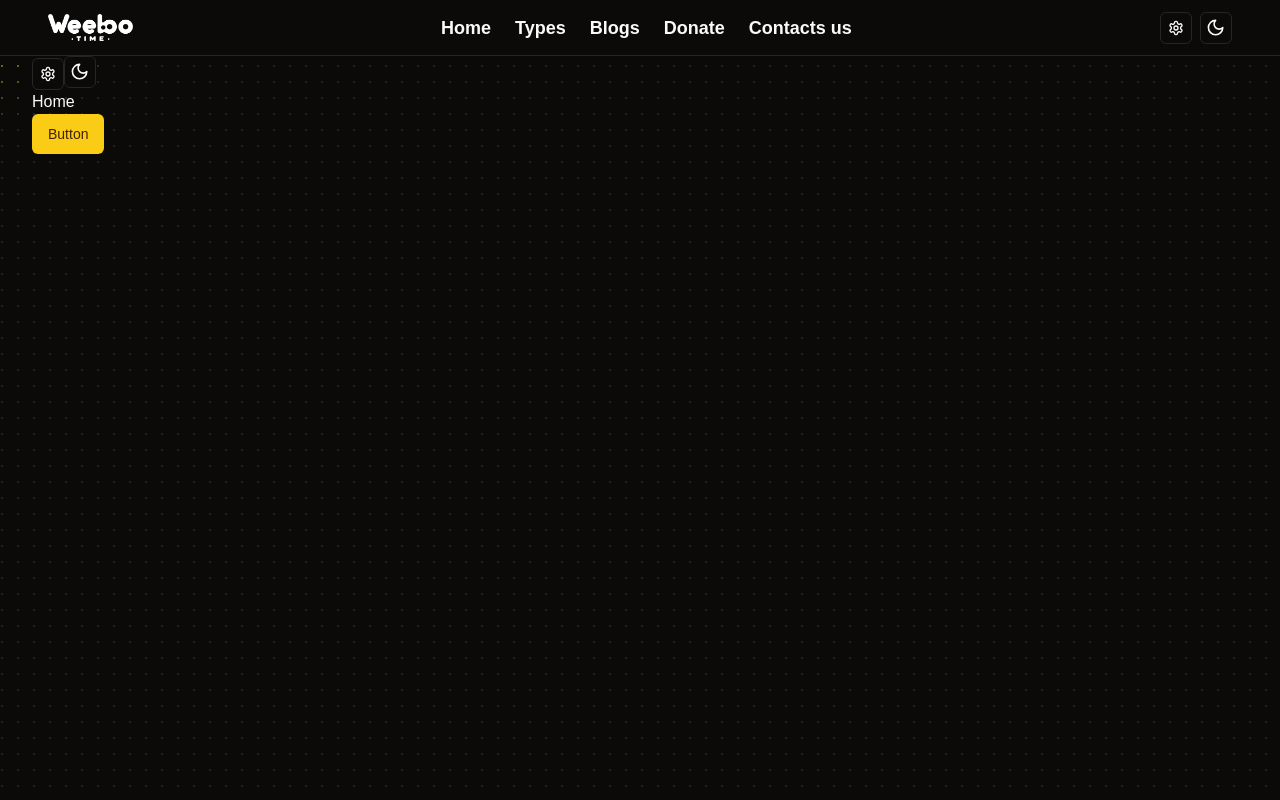
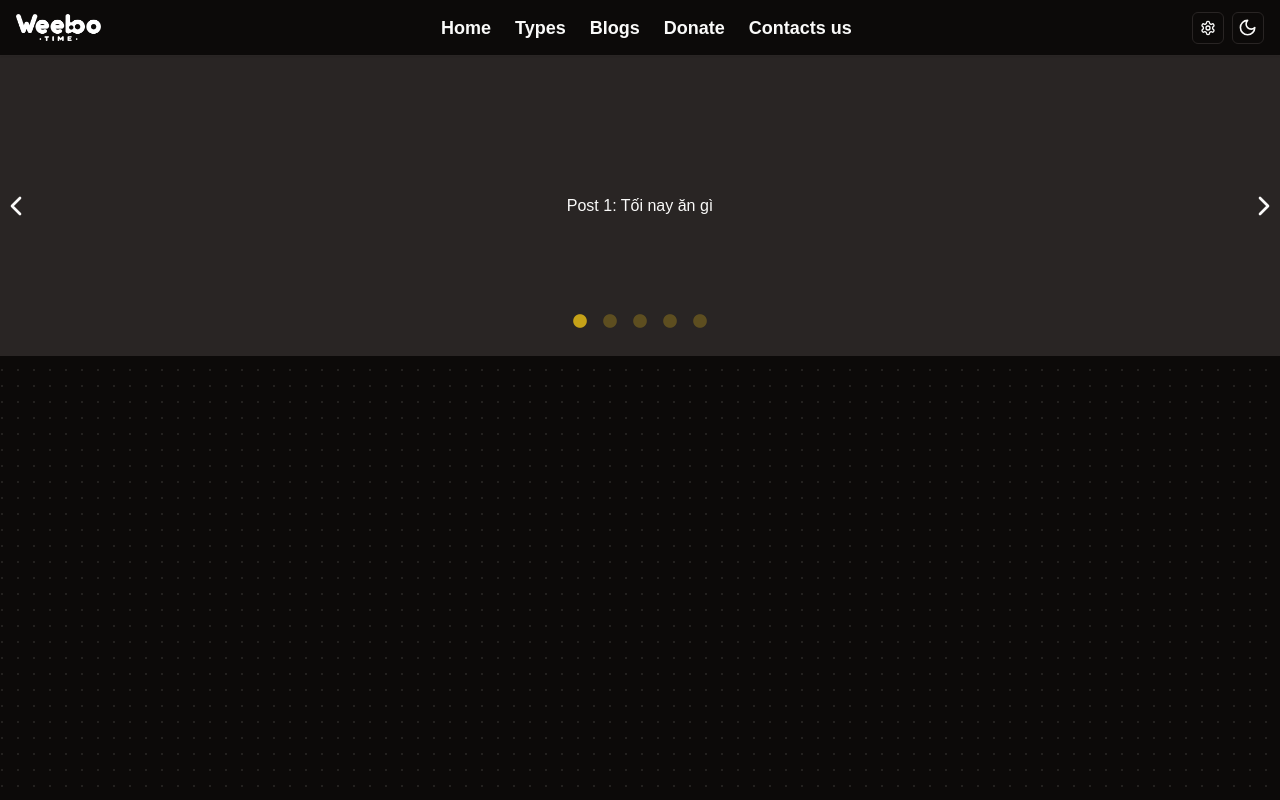
Before and after one commit to phucle297/wb-fe, a React (Vite) app: page / in a window 1280 px wide. Shown: the top 800 px of the page. Built offline with nearby package versions, Linux system fonts and the light colour scheme; a web font is replaced by a local one.

Commit message:
feat: carousel

```diff
--- a/package.json
+++ b/package.json
@@ -67,9 +67,11 @@
     "react-i18next": "^13.5.0",
     "react-redux": "^9.0.2",
     "react-router-dom": "^6.20.1",
+    "react-slick": "^0.29.0",
     "sanitize.css": "^13.0.0",
     "sass": "^1.69.5",
     "scss": "^0.2.4",
+    "slick-carousel": "^1.8.1",
     "statuses": "^2.0.1",
     "tailwind-merge": "^2.2.0",
     "tailwindcss-animate": "^1.0.7",
@@ -80,6 +82,7 @@
     "@rtk-query/codegen-openapi": "^1.2.0",
     "@types/react": "^18.2.37",
     "@types/react-dom": "^18.2.15",
+    "@types/react-slick": "^0.23.13",
     "@types/statuses": "^2.0.4",
     "@typescript-eslint/eslint-plugin": "^6.10.0",
     "@typescript-eslint/parser": "^6.10.0",
--- /dev/null
+++ b/src/components/carousel.tsx
@@ -0,0 +1,50 @@
+/* eslint-disable @typescript-eslint/no-explicit-any */
+import "slick-carousel/slick/slick.css";
+import "slick-carousel/slick/slick-theme.css";
+
+import { ChevronLeft, ChevronRight } from "lucide-react";
+import { ReactElement, ReactNode } from "react";
+import Slider from "react-slick";
+
+type Props = {
+  data: ReactElement[] | ReactNode[];
+  settings?: object;
+};
+
+const SamplePrevArrow = ({ onClick, type }: any) => {
+  if (type === "prev")
+    return (
+      <ChevronLeft
+        className="absolute left-0 top-1/2 z-40 -translate-y-1/2 cursor-pointer transition-all duration-300 hover:text-[hsl(var(--primary))]"
+        size={32}
+        onClick={onClick}
+      />
+    );
+  return (
+    <ChevronRight
+      className="absolute right-0 top-1/2 z-40 -translate-y-1/2 cursor-pointer transition-all duration-300 hover:text-[hsl(var(--primary))]"
+      size={32}
+      onClick={onClick}
+    />
+  );
+};
+
+const Carousel = ({ data, settings: settingsDefault }: Props) => {
+  const settings = {
+    dots: true,
+    infinite: true,
+    speed: 500,
+    slidesToShow: 1,
+    slidesToScroll: 1,
+    nextArrow: <SamplePrevArrow type={"next"} />,
+    prevArrow: <SamplePrevArrow type={"prev"} />,
+    ...settingsDefault,
+  };
+  return (
+    <div className="relative w-full">
+      <Slider {...settings}>{data}</Slider>
+    </div>
+  );
+};
+
+export default Carousel;
--- a/src/components/footer.tsx
+++ b/src/components/footer.tsx
@@ -12,7 +12,7 @@ import { Button } from "./ui/button";
 const Footer: FC = () => {
   return (
     <div className="w-full border-t-2 bg-[hsl(var(--background))]">
-      <div className="container grid grid-cols-4 gap-5 py-10">
+      <div className="container mx-auto grid grid-cols-4 gap-5 py-10">
         <div className="flex flex-col items-center justify-center">
           <img alt="logo" className="w-1/2 max-w-full" src={LogoFullRounded} />
         </div>
--- a/src/components/header.tsx
+++ b/src/components/header.tsx
@@ -8,11 +8,7 @@ import NavigationProgress from "./navigation-progress";
 const Header: FC = () => {
   return (
     <header>
-      <div
-        className={cn(
-          "container fixed inset-y-0 z-50 h-[56px] w-full border-b bg-background shadow-sm transition-all duration-500"
-        )}
-      >
+      <div className={cn("fixed inset-y-0 z-50 h-[56px] w-screen border-b bg-background shadow-sm")}>
         <Navbar />
         <NavigationProgress className="absolute inset-x-0 bottom-0 translate-y-1" />
       </div>
--- a/src/components/layout/index.tsx
+++ b/src/components/layout/index.tsx
@@ -13,7 +13,7 @@ const Layout = () => {
 
       <Header />
 
-      <main className="container relative z-10 mt-[56px]">
+      <main className="relative z-10 mt-[56px]">
         <Outlet />
       </main>
 
--- a/src/components/navbar.tsx
+++ b/src/components/navbar.tsx
@@ -20,7 +20,7 @@ const Navbar = () => {
     return theme === "dark";
   };
   return (
-    <div className="flex h-full flex-1 items-center justify-between gap-x-2 bg-background px-4">
+    <div className="container mx-auto flex h-full flex-1 items-center justify-between gap-x-2 px-4">
       <Link className="flex h-1/2 cursor-pointer items-center space-x-4" to={"/"}>
         <h1 className={clsx("h-full text-2xl font-semibold", { invert: checkDarkMode() })}>
           <img className="h-full" src={Logo} />
--- a/src/pages/(routes)/home/index.tsx
+++ b/src/pages/(routes)/home/index.tsx
@@ -1,24 +1,42 @@
-import toast from "react-hot-toast";
+import { nanoid } from "@reduxjs/toolkit";
 
-import { ButtonWithTooltip } from "@/components/button-with-tooltip";
-import ThemeColors from "@/components/theme-colors";
-import { ThemeToggle } from "@/components/theme-toggle";
+import Carousel from "@/components/carousel";
 
 const Home = () => {
+  const renderDataInCarousel = () => {
+    const data = [
+      <div key={nanoid()}>
+        <div className="flex h-[300px] items-center justify-center bg-[hsl(var(--secondary))]">
+          Post 1: Tối nay ăn gì
+        </div>
+      </div>,
+      <div key={nanoid()}>
+        <div className="flex h-[300px] items-center justify-center bg-[hsl(var(--secondary))]">
+          Post 2: Tối nay ăn gì
+        </div>
+      </div>,
+      <div key={nanoid()}>
+        <div className="flex h-[300px] items-center justify-center bg-[hsl(var(--secondary))]">
+          Post 3: Tối nay ăn gì
+        </div>
+      </div>,
+      <div key={nanoid()}>
+        <div className="flex h-[300px] items-center justify-center bg-[hsl(var(--secondary))]">
+          Post 4: Tối nay ăn gì
+        </div>
+      </div>,
+      <div key={nanoid()}>
+        <div className="flex h-[300px] items-center justify-center bg-[hsl(var(--secondary))]">
+          Post 5: Tối nay ăn gì
+        </div>
+      </div>,
+    ];
+    return data;
+  };
   return (
     <div className="relative z-10">
-      <ThemeColors />
-      <ThemeToggle />
       <div className="h-screen">
-        <h1>Home</h1>
-        <ButtonWithTooltip
-          label="asd"
-          onClick={() => {
-            toast.success("asd");
-          }}
-        >
-          Button
-        </ButtonWithTooltip>
+        <Carousel data={renderDataInCarousel()} />
       </div>
     </div>
   );
--- a/src/styles/globals.css
+++ b/src/styles/globals.css
@@ -607,3 +607,30 @@ html {
 .bg-gradient-radial {
   background-image: radial-gradient(var(--tw-gradient-stops));
 }
+
+.slick-arrow {
+  position: absolute;
+  top: 50%;
+  z-index: 50;
+  transform: translate(-50%, -50%);
+  background-color: transparent2;
+}
+
+.slick-arrow.slick-prev {
+  left: 0;
+}
+
+.slick-arrow.slick-next {
+  right: 0;
+}
+
+.slick-dots {
+  z-index: 5;
+  bottom: 1.5rem !important;
+}
+
+.slick-dots li button::before {
+  color: hsl(var(--primary)) !important;
+  transition: all 0.3s ease-in-out;
+  font-size: 1rem !important;
+}
```
